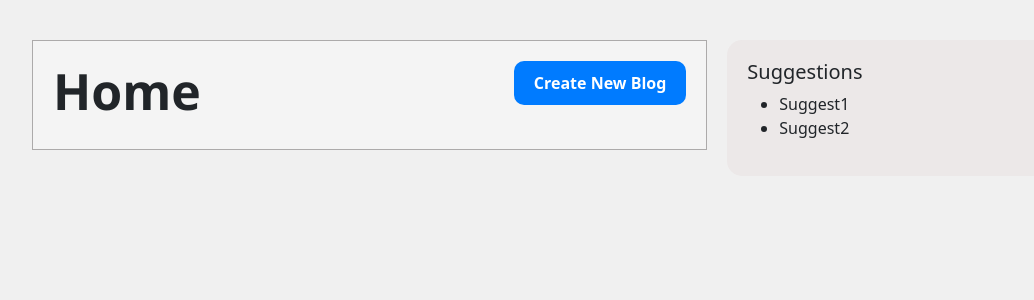
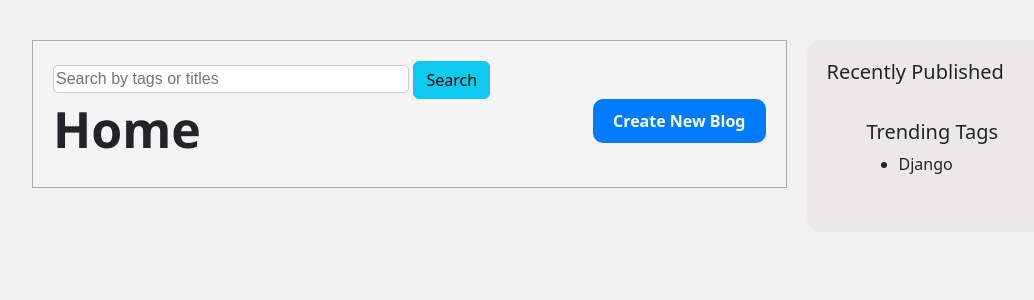
Before and after one commit to Kirolls20/SocialMediaDjango, a Django app: template social_media/templates/blog/blog_home.html in a window 1280 px wide. Shown: the part 56-356 px from the top of the page, without its empty margins (32-1066 px from the left). Run offline with Django 4.2, Linux system fonts and the light colour scheme; the template is opened without the code that fills it, so the values that code supplies are empty; some libraries are stand-ins or nearby versions.

Commit message:
Add search function in home page for searching by tags and title

```diff
--- a/social_media/blog/urls.py
+++ b/social_media/blog/urls.py
@@ -10,5 +10,7 @@ urlpatterns = [
     path('delete/<int:pk>/',views.BlogDeleteView.as_view(),name='delete_blog'),
     path('comment/to/<int:pk>/',views.CreateCommentView.as_view(),name='create_comment'),
     path('like/<int:pk>/',views.LikeView.as_view(),name='like'),
-    path('comments/for/<int:pk>/post/',views.CommentListView.as_view(),name='comment_list')
+    path('comments/for/<int:pk>/post/',views.CommentListView.as_view(),name='comment_list'),
+    path('search/<str:input>/all/', views.SearchView.as_view(), name='search'),
+
 ]
--- a/social_media/static/css/blog_home.css
+++ b/social_media/static/css/blog_home.css
@@ -44,7 +44,7 @@ body{
 }
 
 .content{
-    flex:2;
+    flex:3;
     padding:20px;
     background-color:#f4f4f4;
     border: 1px solid #979595c4;
@@ -132,3 +132,16 @@ button {
     border-radius: 10px;
     max-width: fit-content;
 }
+
+.search-input{
+    width: 50%;
+    border: 1px solid #ccc;
+    border-radius: 5px;
+    font-size: 16px;
+    font-family: Arial, sans-serif;
+}
+.search-input:focus{
+    border: 1px solid #007bff;
+    box-shadow: 0 0 5px rgba(0, 123, 255, 0.5);
+    outline: none;
+}
--- a/social_media/templates/blog/blog_home.html
+++ b/social_media/templates/blog/blog_home.html
@@ -23,6 +23,12 @@ home blog
 {% block content %}
 <div class="container">
     <main class="content">
+        <!-- Search by tags  -->
+        <form action="{% url 'search' input='default_value' %}" method="get">
+            <input type="search" name="input" id="input" class="search-input" placeholder="Search by tags or titles">
+            <button type="submit" class="btn btn-info">Search</button>
+        </form>
+
         <a id="new-blog-btn" href="{% url 'create_blog' %}">Create New Blog</a>
         <h1 id="home-heading">Home</h1>
         {% for blog in home_blogs %}
@@ -102,12 +108,22 @@ home blog
     </main>
     <aside class="sidebar">
         <div>
-            <h5>Suggestions</h5>
+            <h5>Recently Published</h5>
             <ul>
-                <li>Suggest1</li>
-                <li>Suggest2</li>
+                {% for blog in recent_blogs %}
+                    <li><a href="{% url 'blog_details' blog.id %}" style="text-decoration: none;">{{blog}}</a></li>
+                {% endfor %}
             </ul>
         </div>
+        <aside class="sidebar">
+            <div>
+                <h5>Trending Tags</h5>
+                <ul>
+                    <li>Django</li>
+                </ul>
+            </div>
+
+        </aside>
     </aside>
 </div>
 {% block javascript %}
```
Also changed, not shown: social_media/blog/forms.py (+8 -0 lines), social_media/blog/views.py (+20 -4 lines), db.sqlite3.
